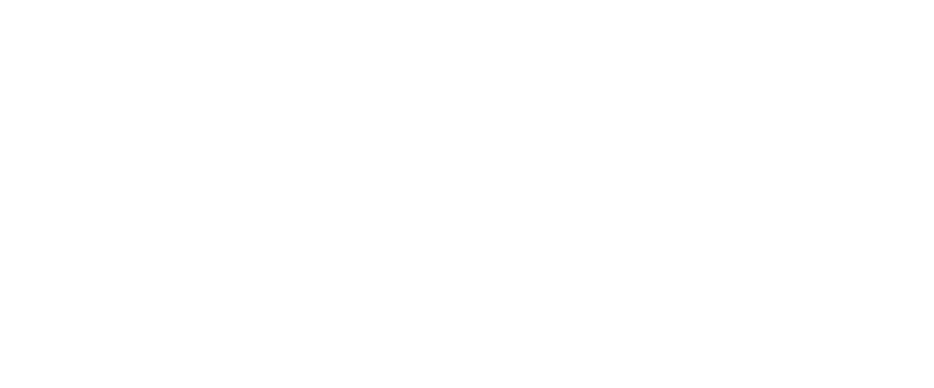
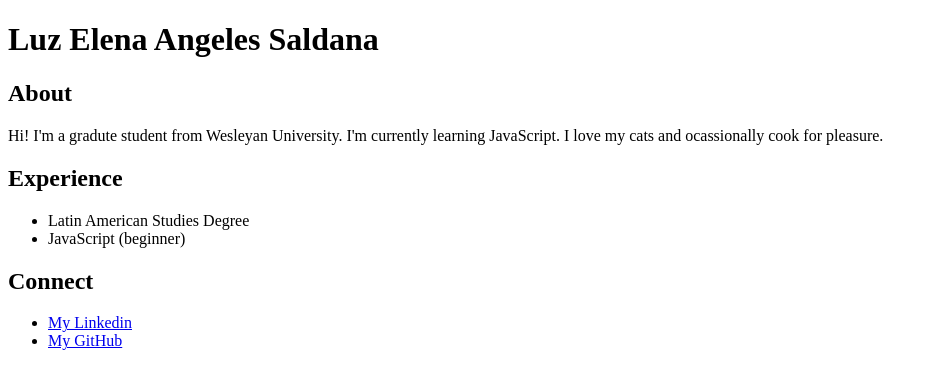
Before and after one commit to luz-saldana/luz-saldana-jupiter, a plain HTML site: page index.html in a window 1280 px wide. Shown: the whole page, without its empty margins (0-934 px from the left). Drawn offline with Linux system fonts and the light colour scheme.

Commit message:
boilerplate and content added

```diff
--- a/index.html
+++ b/index.html
@@ -2,10 +2,35 @@
 <html lang="en">
     <head>
         <meta charset="UTF-8">
+        <title>Luz Saldana's Portfolio</title>
         <meta name="viewport" content="width=device-width, initial-scale=1.0">
-    <title>Luz's Portfolio</title>
     </head>
+
     <body>
+        <h1>Luz Elena Angeles Saldana</h1>
+        <section id="About">
+            <h2>About</h2>
+                <p>Hi! I'm a gradute student from Wesleyan University. I'm currently learning JavaScript. I love my cats and ocassionally cook for pleasure.</p>
+        </section>
 
+        <section id="Experience">
+            <h2>Experience</h2>
+                <ul>
+                    <li>Latin American Studies Degree</li>
+                    <li>JavaScript (beginner)</li>
+                </ul>
+        </section>
+
+        <section id="Connect">
+            <h2>Connect</h2>
+                <ul>
+                    <li>
+                        <a href="https://www.linkedin.com/in/luz-e-angeles-saldana/" target="_blank" rel="noreferrer">My Linkedin</a>
+                    </li>
+                    <li>
+                        <a href="https://github.com/luz-saldana/luz-saldana-jupiter" target="_blank" rel="noreferrer">My GitHub</a>
+                    </li>
+                </ul>
+        </section>
     </body>
 </html>
```
Lines whose indentation alone changed are shown as unchanged.
